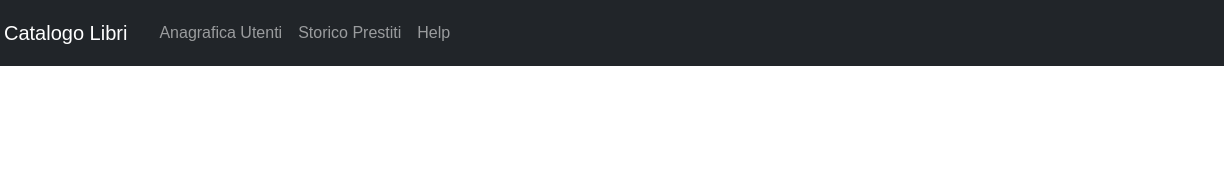
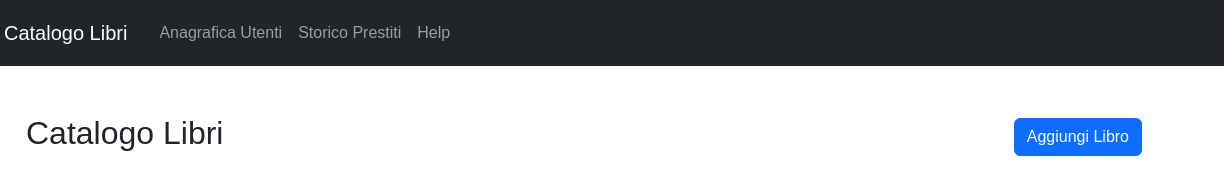
Before and after one commit to xlore97/html-css-bootstrap-dashboard, a plain HTML site: page index.html in a window 1280 px wide. Shown: the full height of the page, 56-1280 px from the left. Drawn offline with nearby package versions, Linux system fonts and the light colour scheme.

Commit message:
Aggiunto primo contenuto main

```diff
--- a/index.html
+++ b/index.html
@@ -27,6 +27,14 @@
             </div>
         </nav>
     </header>
+    <main>
+        <div class="container mt-5">
+            <div class="d-flex justify-content-between align-items-center mb-4">
+                <h2>Catalogo Libri</h2>
+                <button class="btn btn-primary">Aggiungi Libro</button>
+            </div>
+        </div>
+    </main>
 </body>
 
 </html>
```
